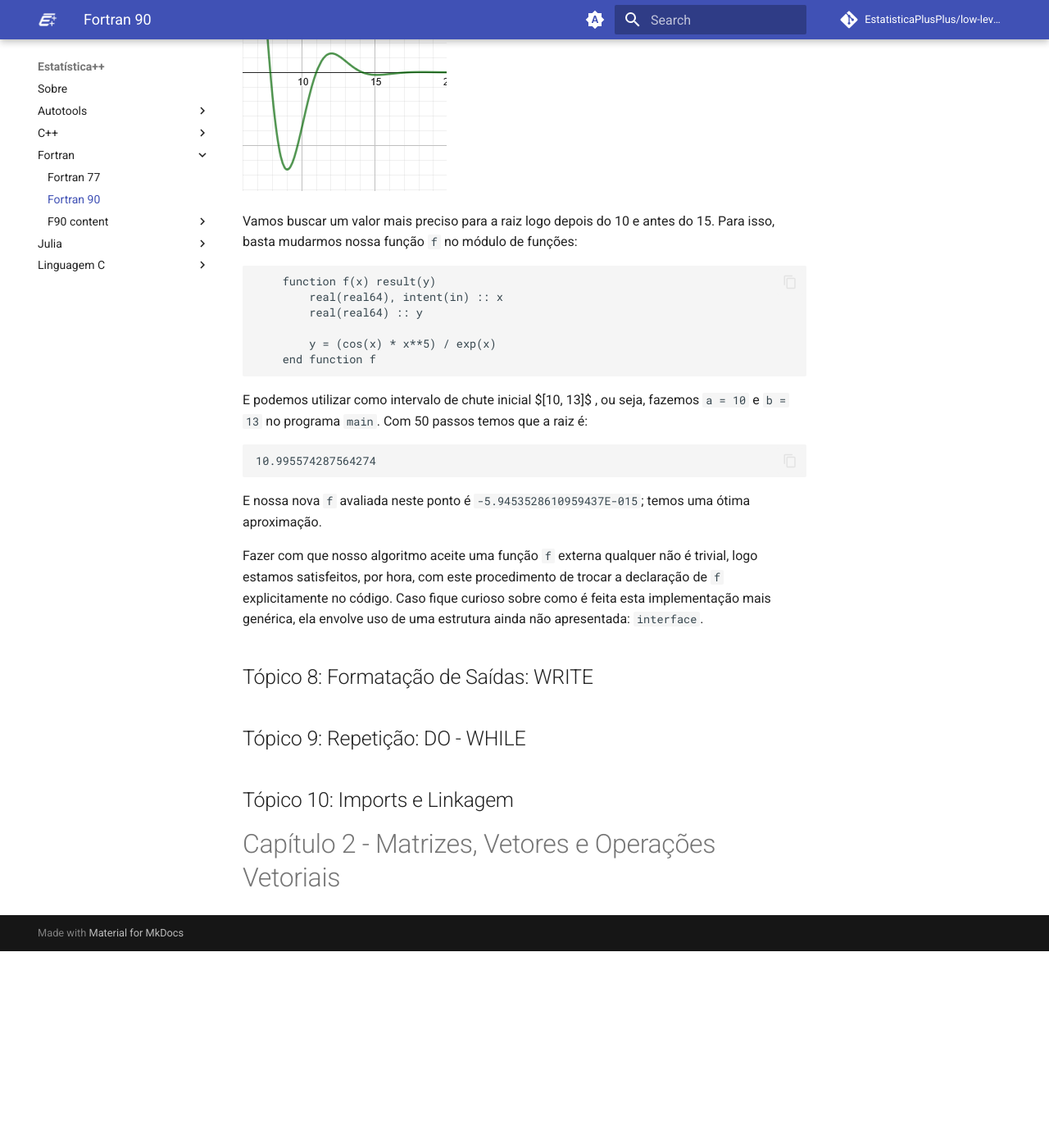
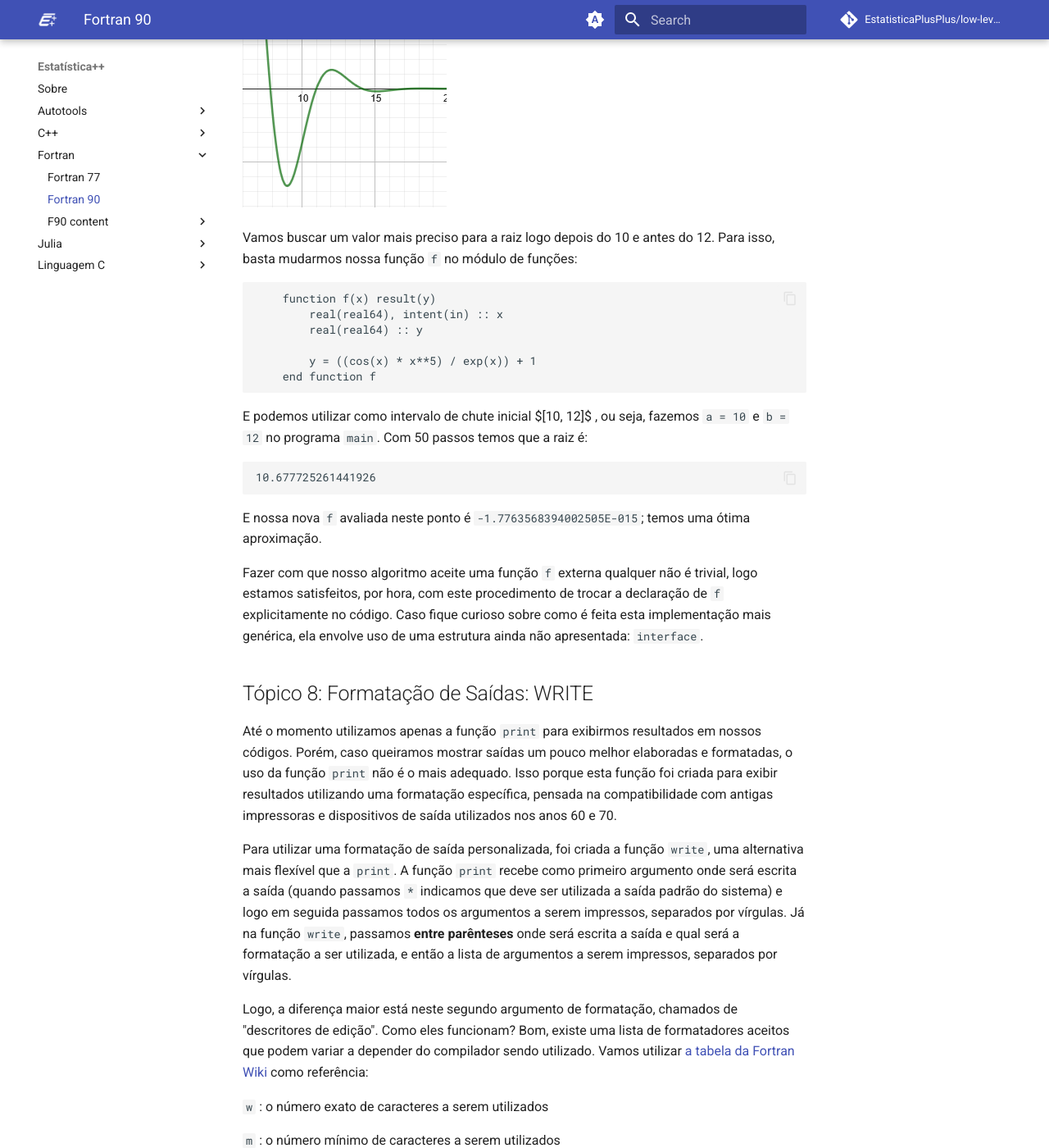
Before and after one commit to EstatisticaPlusPlus/low-level-learning, an MkDocs documentation site: the page built from docs/Fortran/Fortran_90.md, in a window 1280 px wide and 1400 px high, scrolled down 34779 px. Shown: the whole window at 82% size. Built offline with MkDocs 1.6.1 and Material for MkDocs 9.7.7, drawn with Linux system fonts in a browser that asks for light colours; comment, search, counter and statistics services are not loaded; before the commit the page ends 35939 px from its top, so only the background shows below that; some of the changed text lies outside the part shown.

Commit message:
update: changing topic 7 and adding topic 8
- updating f(x) to be a nontrivial problem of root finding
- adding topic 8 about output formatting

````diff
--- a/docs/Fortran/Fortran_90.md
+++ b/docs/Fortran/Fortran_90.md
@@ -183,7 +183,7 @@ podemos utilizar um módulo disponibilizado pelos compiladores mais
 recentes de Fortran (2003/2008 em diante): o
 `iso_fortran_env`. Neste módulo, temos a definição de
 várias constantes, sendo algumas delas as de definição de precisão
-\- conhecidas como " `kind` parameters".
+\- conhecidas como "`kind` parameters".
 
 Para declararmos uma variável real com 64 bits de precisão,
 importamos o módulo e declaramos a variável como
@@ -221,7 +221,7 @@ precisão de representação do número de Euler:
 E temos `v1 = 2.71828175` e `v2 =
 2.7182818284590451`. No primeiro caso, temos erro no 7º
 dígito, e no segundo apenas no 16º dígito. Note que foi preciso
-chamar a função `exp(x)` (que retorna e^x) passando como
+chamar a função `exp(x)` (que retorna $e^x$) passando como
 argumento um valor de 64 bits, para que ele calculasse uma resposta
 com 64 bits de precisão. Lembre-se disso e tome cuidado para não
 acabar armazenando, por engano, um resultado gerado por precisão
@@ -1810,10 +1810,10 @@ Juntando os trechos finais de código desenvolvidos acima temos a nossa primeira
 Rodando nosso programa para o polinômio de teste $x^3 - x - 2$, começando pelo intervalo $[1, 2]$ e iterando por 22 passos (valores acima na `main`) obtemos como saída:
 
 ```
-1.5213797092437744
-```
-
-E avaliando `f(resultado)` a saída é `1.4498129807805071E-008`, que está próximo de 0 e portanto indica que a saída do programa está próxima da raiz do polinômio. Se aumentarmos o número de iterações fazendo `n_passos = 50`, o programa retorna:
+1.5213804244995117
+```
+
+E avaliando `f(resultado)` a saída é `4.2658294048258938E-006`, que está próximo de 0 e portanto indica que a saída do programa está próxima da raiz do polinômio. Se aumentarmos o número de iterações fazendo `n_passos = 50`, o programa retorna:
 
 ```
 1.5213797068045674
@@ -1822,33 +1822,114 @@ E avaliando `f(resultado)` a saída é `1.4498129807805071E-008`, que está pró
 E avaliando para esta saída `f(resultado)` obtemos `-1.3322676295501878E-015`, um resultado ainda melhor e que faz jus ao resultado teórico convergente: quanto mais passos, melhor a aproximação.
 
 Vamos testar para uma outra função mais desafiadora? Troquemos o polinômio pela função
-$$f(x) = \frac{cos(x) x^5}{e^x}$$
+$$f(x) = \frac{cos(x) x^5}{e^x} + 1$$
 
 Observando o gráfico da função, sabemos que esta função possui raízes próximas do valor 10:
 
 ![graph of f](./f90_content/function_graph.png)
 
-Vamos buscar um valor mais preciso para a raiz logo depois do 10 e antes do 15. Para isso, basta mudarmos nossa função `f` no módulo de funções:
+Vamos buscar um valor mais preciso para a raiz logo depois do 10 e antes do 12. Para isso, basta mudarmos nossa função `f` no módulo de funções:
 
 ```
 	function f(x) result(y)
 		real(real64), intent(in) :: x
 		real(real64) :: y
 
-		y = (cos(x) * x**5) / exp(x)
+		y = ((cos(x) * x**5) / exp(x)) + 1
 	end function f
 ```
 
-E podemos utilizar como intervalo de chute inicial $[10, 13]$ , ou seja, fazemos `a = 10` e `b = 13` no programa `main`. Com 50 passos temos que a raiz é:
-
-```
-10.995574287564274
-```
-E nossa nova `f` avaliada neste ponto é `-5.9453528610959437E-015`; temos uma ótima aproximação.
+E podemos utilizar como intervalo de chute inicial $[10, 12]$ , ou seja, fazemos `a = 10` e `b = 12` no programa `main`. Com 50 passos temos que a raiz é:
+
+```
+10.677725261441926
+```
+E nossa nova `f` avaliada neste ponto é `-1.7763568394002505E-015`; temos uma ótima aproximação.
 
 Fazer com que nosso algoritmo aceite uma função `f` externa qualquer não é trivial, logo estamos satisfeitos, por hora, com este procedimento de trocar a declaração de `f` explicitamente no código. Caso fique curioso sobre como é feita esta implementação mais genérica, ela envolve uso de uma estrutura ainda não apresentada: `interface`.
 ## Tópico 8: Formatação de Saídas: WRITE
 
+Até o momento utilizamos apenas a função `print` para exibirmos resultados em nossos códigos. Porém, caso queiramos mostrar saídas um pouco melhor elaboradas e formatadas, o uso da função `print` não é o mais adequado. Isso porque esta função foi criada para exibir resultados utilizando uma formatação específica, pensada na compatibilidade com antigas impressoras e dispositivos de saída utilizados nos anos 60 e 70.
+
+Para utilizar uma formatação de saída personalizada, foi criada a função `write`, uma alternativa mais flexível que a `print`.  A função `print` recebe como primeiro argumento onde será escrita a saída (quando passamos `*` indicamos que deve ser utilizada a saída padrão do sistema) e logo em seguida passamos todos os argumentos a serem impressos, separados por vírgulas. Já na função `write`, passamos __entre parênteses__ onde será escrita a saída e qual será a formatação a ser utilizada, e então a lista de argumentos a serem impressos, separados por vírgulas.
+
+Logo, a diferença maior está neste segundo argumento de formatação, chamados de "descritores de edição". Como eles funcionam? Bom, existe uma lista de formatadores aceitos que podem variar a depender do compilador sendo utilizado. Vamos utilizar [a tabela da Fortran Wiki](https://fortranwiki.org/fortran/show/Edit+descriptors) como referência:
+
+`w` : o número exato de caracteres a serem utilizados
+
+`m` : o número mínimo de caracteres a serem utilizados
+
+`d` : o número de dígitos à direita do ponto decimal
+
+`e` : o número de dígitos no expoente
+
+| Tipo do dado                   | Descritores de <br>       Edição | Outra opção  |
+| ------------------------------ | -------------------------------- | ------------ |
+| `integer`                      | `Iw`                             | `Iw.m`       |
+| `real` (notação decimal)       | `Fw.d`                           |              |
+| `real` (notação exponencial)   | `Ew.d`                           | `Ew.dEe`     |
+| `real` (notação científica )   | `ESw.d`                          | `ESw.dEe`    |
+| `real` (notação de engenharia) | `ENw.d`                          | `ENw.dEe`    |
+| `logical`                      | `Lw`                             |              |
+| `character`                    | `A`                              | `Aw`         |
+| posicionamento horizontal      | `nX`                             |              |
+| posicionamento de tabulação    | `Tc`                             | `TLc`, `TRc` |
+| posicionamento vertical        | `/`                              |              |
+Com isso, podemos formatar a atual saída do nosso programa da seguinte forma:
+- Mostrar a string "Raiz encontrada: ", seguida de 12 espaços, seguidos do valor calculado para a raiz (`resultado`) com 15 casas depois da vírgula.
+- Logo em seguida mostrar a string "Função avaliada nessa raiz: ", seguida de 1 espaço, seguido do valor `f(resultado)` com 15 casas depois da vírgula.
+
+Usando os descritores da tabela acima, alteraremos então o final do nosso programa principal do tópico anterior para:
+
+```
+	program main
+	    use funcoes
+	    use metodos
+	    use, intrinsic :: iso_fortran_env
+	    implicit none
+
+	    real(real64) :: resultado
+	    real(real64) :: a = 1
+	    real(real64) :: b = 2
+	    integer :: n_passos = 22
+
+        resultado = bissecao(a, b, n_passos)
+        write (*,'(A, 12X, F20.15)') 'Raiz encontrada: ', resultado
+		write (*,'(A,  1X, F20.15)') 'Função avaliada nessa raiz: ', f(resultado)
+    end program main
+```
+
+E a saída com $f(x) = x^3 - x - 2$ e 20 passos:
+
+```
+Raiz encontrada:              1.521380424499512
+Função avaliada nessa raiz:   0.000004265829405
+```
+
+Aumentando para 50 passos:
+
+```
+Raiz encontrada:              1.521379706804567
+Função avaliada nessa raiz:  -0.000000000000001
+```
+
+Trocando o descritor do segundo `write` de `F20.15` para `E22.15`:
+
+```
+Raiz encontrada:              1.521379706804567
+Função avaliada nessa raiz:  -0.133226762955019E-14
+```
+
+E podemos utilizar a formatação de saída que nos for mais conveniente. Atenção: note que o número que segue o `E` e o `F` dos descritores precisa levar em conta __todos__ os caracteres exibidos no argumento de saída (incluindo sinais, pontos, o próprio "E", etc).
+
+A saída "-0.133226762955019E-14" tem exatamente 22 caracteres. Caso colocássemos um número menor que 22 no descritor, a saída sairia mal formatada. Veja o que ocorre quando colocamos `E20.15` :
+
+```
+Raiz encontrada:              1.521379706804567
+Função avaliada nessa raiz:  ********************
+```
+
+Na dúvida, um tamanho maior que o necessário é melhor que um menor.
 ## Tópico 9: Repetição: DO - WHILE
 
 ## Tópico 10: Imports e Linkagem
````
Also changed, not shown: other parts of docs/Fortran/Fortran_90.md (+2 -2 lines).
